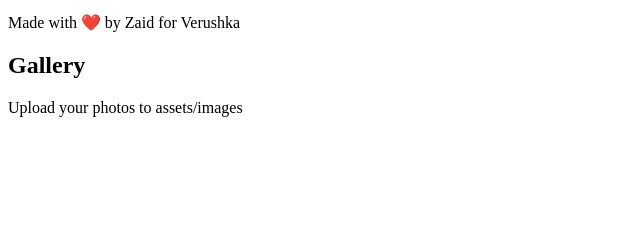
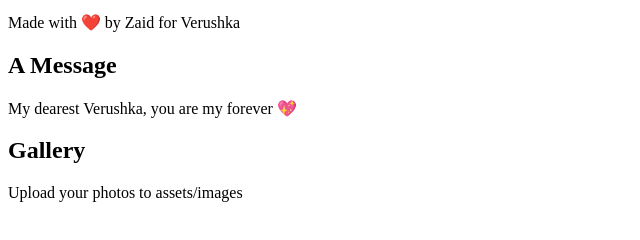
Before and after one commit to zaidnaveedm-ctrl/Happy-anniversary-jaan-, a plain HTML site: page index.html in a window 1280 px wide. Shown: the part 188-428 px from the top of the page, without its empty margins (0-640 px from the left). Drawn offline with Linux system fonts and the light colour scheme.

Commit message:
Update index.html

```diff
--- a/index.html
+++ b/index.html
@@ -11,6 +11,7 @@
   <header><h1>Zaid ❤️ Verushka</h1><nav><a href='index.html'>Home</a> | <a href='story.html'>Story</a> | <a href='gallery.html'>Gallery</a> | <a href='message.html'>Message</a></nav></header>
   <main><h2>Two Souls, One Love</h2><p>Happy Anniversary — 29 October 💖</p></main>
   <footer><p>Made with ❤️ by Zaid for Verushka</p></footer>
+  <!doctype html><html><head><meta charset='utf-8'><meta name='viewport' content='width=device-width,initial-scale=1'><title>Message</title><link rel='stylesheet' href='css/styles.css'></head><body><h2>A Message</h2><p>My dearest Verushka, you are my forever 💖</p></body></html>
   <!doctype html><html><head><meta charset='utf-8'><meta name='viewport' content='width=device-width,initial-scale=1'><title>Gallery</title><link rel='stylesheet' href='css/styles.css'></head><body><h2>Gallery</h2><p>Upload your photos to assets/images</p></body></html>
 </body>
 </html>
```
